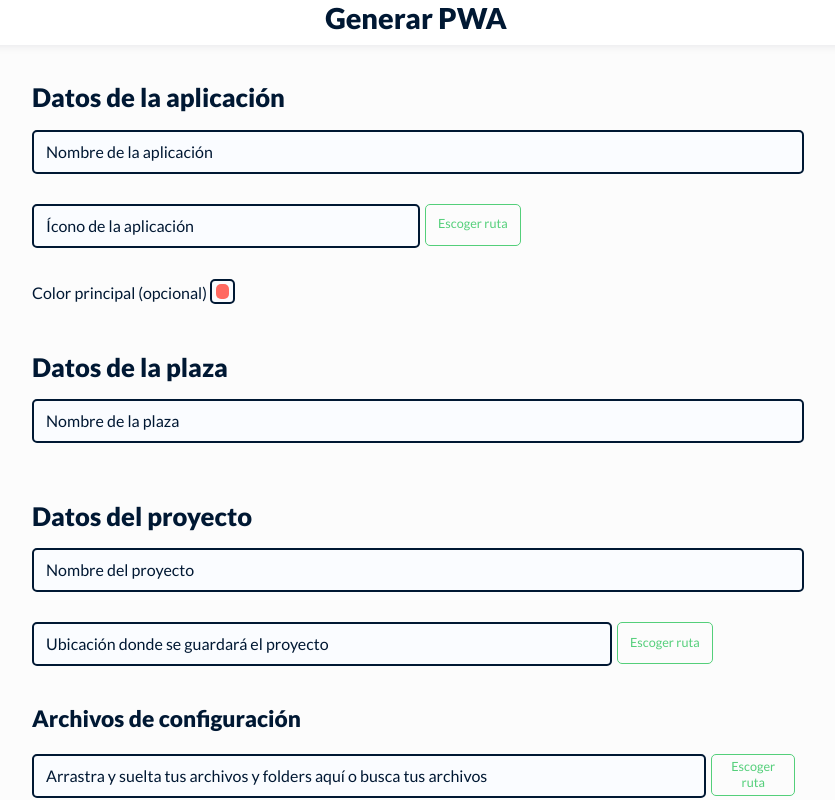
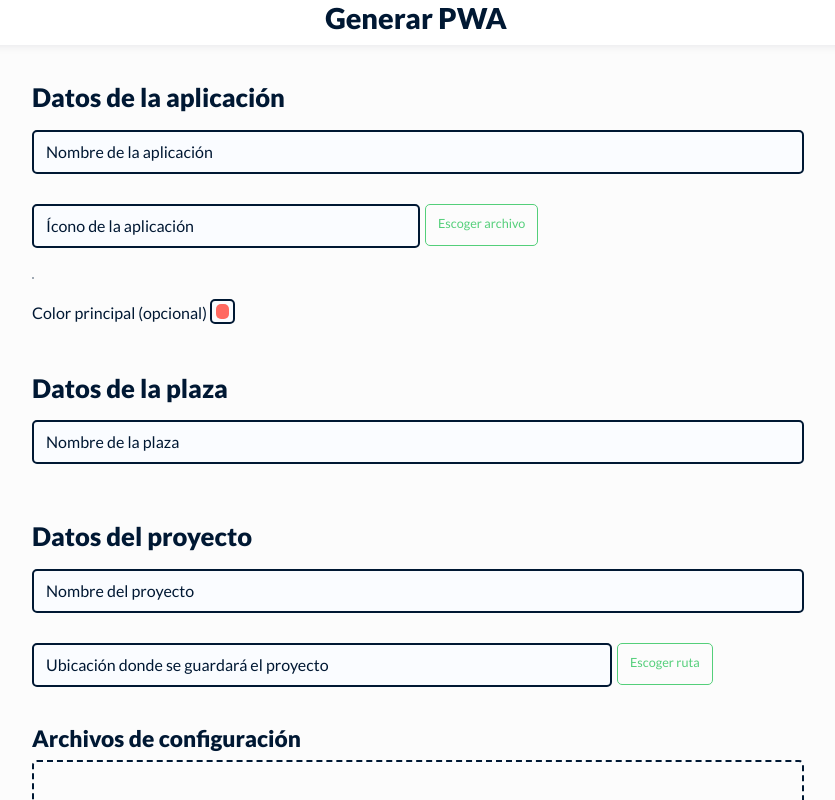
Before and after one commit to mauriciodeleonc/softtek-pwa-generator, a React (Create React App) app: page / in a window 1280 px wide. Shown: the top 800 px of the page, without its empty margins (224-1059 px from the left). Built offline with nearby package versions, Linux system fonts and the light colour scheme.

Commit message:
Files now processing correctly

```diff
--- a/src/App.js
+++ b/src/App.js
@@ -4,8 +4,9 @@
 import Dropzone from './global/Dropzone';
 
 const App = () => {
-  const icon = useRef(null);
-  const projectLocation = useRef(null);
+  const [iconPath, setIconPath] = useState(null);
+  const [iconImg, setIconImg] = useState(null);
+  const [projectLocation, setProjectLocation] = useState(null);
   const configFiles = useRef(null);
   const [submitted, setSubmitted] = useState(false);
   const [appName, setAppName] = useState({
@@ -190,12 +191,20 @@
             valid={appName.valid}
           />
           <Input
-            label='Ícono de la aplicación'
+            label={'Ícono de la aplicación'}
+            value={iconPath ? iconPath : ''}
             type='file'
-            ref={icon}
             name='icon'
             size='md'
+            buttonLabel='Escoger archivo'
+            accept='image/*'
+            handleFiles={(e) => {
+                setIconImg(URL.createObjectURL(e.target.files[0]));
+                setIconPath(e.target.value);
+              }
+            }
           />
+          <img src={iconImg} className='icon' />
           <Input
             label={appColor.label}
             type={appColor.type}
@@ -232,17 +241,13 @@
           <Input
             label='Ubicación donde se guardará el proyecto'
             type='file'
-            ref={projectLocation}
+            value={projectLocation ? projectLocation : ''}
             name='projectLocation'
             size='lg'
+            buttonLabel='Escoger ruta'
+            handleFiles={(e) => setProjectLocation(e.target.value)}
           />
           <h3>Archivos de configuración</h3>
-          <Input
-            label='Arrastra y suelta tus archivos y folders aquí o busca tus archivos'
-            type='file'
-            ref={configFiles}
-            name='configFiles'
-          />
           <Dropzone />
         </section>
         <section>
--- a/src/global/Input.js
+++ b/src/global/Input.js
@@ -32,12 +32,12 @@
                         <label for={this.props.name} className='file-label'>
                             <div className={`input-wrapper ${this.props.className && this.props.className} ${this.props.size ? this.props.size : 'block'}`}>
                                 <p>{this.props.value}</p>
-                                <div className={`input-placeholder non-bold ${this.state.value.length > 0 && 'focused'}`}>
+                                <div className={`input-placeholder non-bold ${this.props.value.length > 0 && 'focused'}`}>
                                     {this.props.label}
                                 </div>
                             </div>
                             <div className='button secondary'>
-                                <p className='text-smaller'>Escoger ruta</p>
+                                <p className='text-smaller'>{this.props.buttonLabel}</p>
                             </div>
                         </label>
                         <input
@@ -45,10 +45,11 @@
                             id={this.props.name}
                             className='file-input'
                             value={this.state.value}
-                            onChange={this.handleValue}
+                            onChange={this.props.handleFiles}
                             ref={this.props.innerRef}
-                            directory=''
-                            webkitdirectory=''
+                            accept={this.props.accept}
+                            //directory=''
+                            //webkitdirectory=''
                             multiple=''
                         />
                         {/*<div className={`non-bold ${this.state.value.length > 0 && 'focused'}`}>
--- a/src/index.css
+++ b/src/index.css
@@ -225,6 +225,18 @@
   margin-top: 5px;
 }
 
+.input-wrapper p {
+  display: block; /* Fallback for non-webkit */
+  display: -webkit-box;
+  max-width: 100%;
+  padding: 0px 10px;
+  line-height: 1;
+  -webkit-line-clamp: 1;
+  -webkit-box-orient: vertical;
+  overflow: hidden;
+  text-overflow: ellipsis;
+}
+
 .button {
   height: 40px;
   text-align: center;
@@ -327,3 +339,11 @@
 .main-text {
   color: var(--main);
 }
+
+.icon {
+  max-width: 150px;
+  max-height: 150px;
+  object-fit: contain;
+  border: 1px solid var(--gray-text);
+  border-radius: 5px;
+}
```
